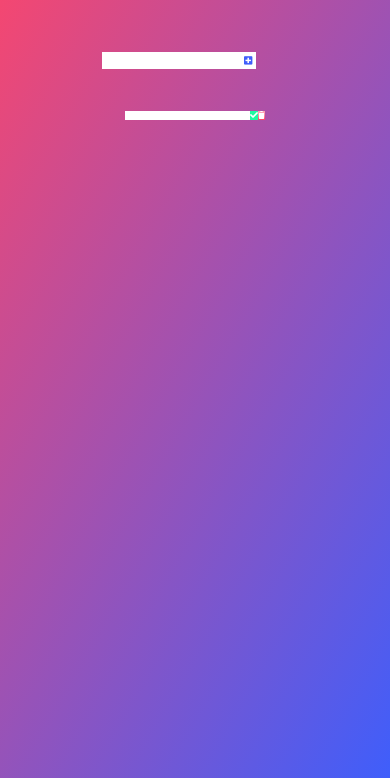
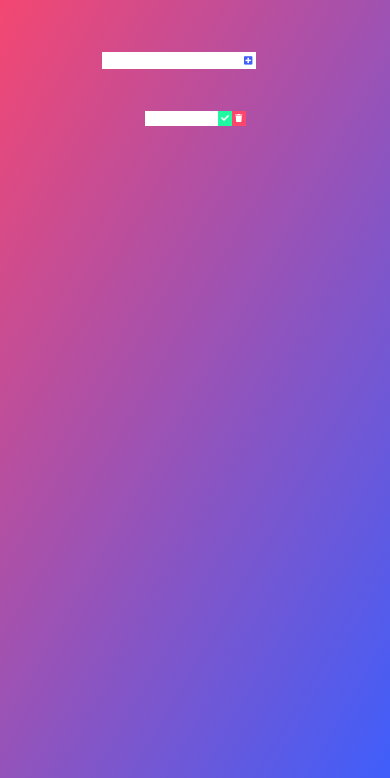
Before and after one commit to sam-netizen-1/todo-list, a plain HTML site: page index.html in a window 390 px wide. Both pictures are taken after a click on the button 248 px from the left and 126 px from the top of the page. Shown: the part 66-844 px from the top of the page. Drawn offline with Linux system fonts and the light colour scheme.

Commit message:
Update style.css

```diff
--- a/style.css
+++ b/style.css
@@ -178,7 +178,7 @@ option {
   .trash-btn,
   .complete-btn {
     margin: 0;
-    padding: 0;
+    padding: 0.2rem;
     font-size: 0.5rem;
   }
 
@@ -189,7 +189,7 @@ option {
   }
 
   .todo-list {
-    max-width: 40%;
+    max-width: 30%;
     margin: auto;
     padding: auto;
   }
```
